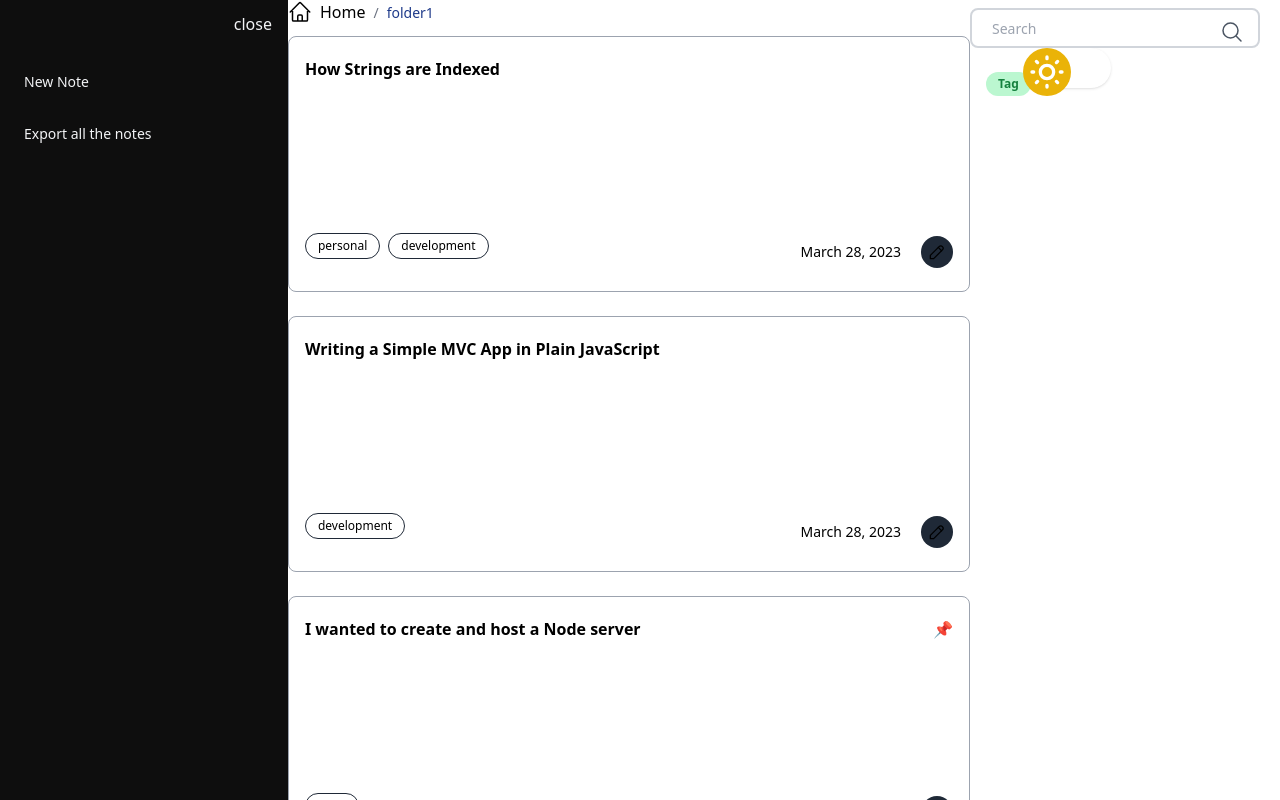
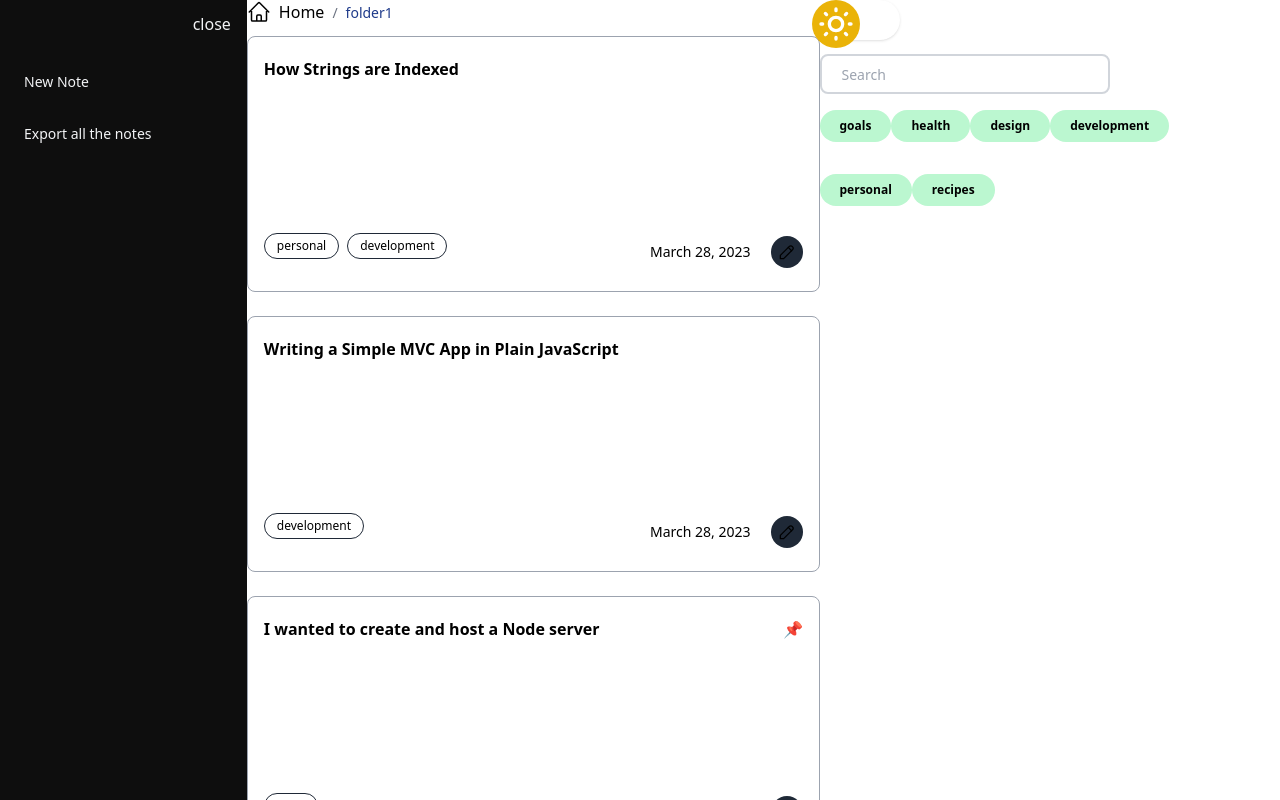
Before and after one commit to yayueLaurazhou/theLittlePrinceJournal, a React (Vite) app in the folder my-first-react-app/: page / in a window 1280 px wide. Shown: the top 800 px of the page. Built offline with nearby package versions, Linux system fonts and the light colour scheme.

Commit message:
first draft, too many ideas

```diff
--- a/my-first-react-app/notes.js
+++ b/my-first-react-app/notes.js
@@ -41,6 +41,7 @@ const tags = [
       id: 'e0196fd9-d644-4ca8-aa58-467b8082993e',
       title:
         'How Strings are Indexed',
+      body: "String are very very important",
       tags: ['personal', 'development'],
       category: "folder1",
       pinned: false
@@ -49,6 +50,7 @@ const tags = [
       id: '6a2923a6-8fed-4277-9286-49125c91d876',
       title:
         "Writing a Simple MVC App in Plain JavaScript",
+      body: "MVC is a structure used to...",
       created: '2019-10-14T17:01:39-05:00',
       lastUpdated: '2019-10-14T17:01:49-05:00',
       tags: ['development'],
@@ -59,6 +61,7 @@ const tags = [
       id: 'a4c5ea72-34ed-496d-aa90-096df7e1ffbd',
       title:
         "I wanted to create and host a Node server",
+      body: "This is a project I have been thinking for a long time",
       created: '2019-10-14T17:00:31-05:00',
       lastUpdated: '2019-10-14T17:00:55-05:00',
       tags : ['work'],
@@ -68,3 +71,4 @@ const tags = [
   ]
 
   export {notes}
+  export {tags}
--- a/my-first-react-app/src/App.jsx
+++ b/my-first-react-app/src/App.jsx
@@ -1,17 +1,54 @@
 import Note from "./note";
+import {notes} from "../notes"
 import SideBar from "./sidebar";
 import NavBar from "./navbar";
 import {useState, useEffect} from "react";
+import { tags } from "../notes";
 import "./index.css";
 
 
 function App() {
-  const [isDark, setIsDark] = useState(false)
-  // const [isEdit]
+  const [isDark, setIsDark] = useState(false);
+  const [searchQuery, setSearchQuery] = useState("");
+  const [selectedFilters, setSelectedFilters] = useState([]);
+  const [filteredItems, setFilteredItems] = useState(notes);
+
+  function filterAndSearchItems() {
+    let filteredItems = notes;
+
+    if (selectedFilters.length > 0) {
+      filteredItems = filteredItems.filter((note) =>
+        note.tags.some((tag) => selectedFilters.includes(tag)));
+    }
+
+    if (searchQuery.length > 0) {
+      filteredItems = filteredItems.filter((note) =>
+        `${note.title} ${note.body}`
+          .toLowerCase()
+          .includes(searchQuery.toLowerCase())
+      );
+    }
+
+    setFilteredItems(filteredItems);
+  }
+
+
+  const handleFilterButtonClick = (selectedCategory) => {
+      if (selectedFilters.includes(selectedCategory)) {
+        let filters = selectedFilters.filter((el) => el !== selectedCategory);
+        setSelectedFilters(filters);
+      } else {
+        setSelectedFilters([...selectedFilters, selectedCategory]);
+      }
+  };
+
+  useEffect(() => {
+    filterAndSearchItems();
+  }, [selectedFilters, searchQuery, notes]);
 
   const toggleDark = () => {
     setIsDark(isDark ? false : true)
-  }
+  };
 
   useEffect(
     function(){
@@ -29,12 +66,12 @@ function App() {
         <SideBar/>
         <main>
           <NavBar/>
-          <Note/>
+          <Note posts={filteredItems}/>
         </main>
         <aside>
-          <SearchBar/>
-          <TagsFilter/>
           <DarkModeButton isDark={isDark} toggleDark={toggleDark}/>
+          <SearchBar searchQuery={searchQuery} setSearchQuery={setSearchQuery}/>
+          <TagsFilter tags={tags} handleFilterButtonClick={handleFilterButtonClick} selectedFilters={selectedFilters}/>
         </aside>
       </section>
 
@@ -43,26 +80,33 @@ function App() {
 }
 
 
-function SearchBar(){
+function SearchBar({searchQuery, setSearchQuery}){
   return (
     <div class="pt-2 relative mx-auto text-gray-600">
       <input class="border-2 border-gray-300 bg-white h-10 px-5 pr-16 rounded-lg text-sm focus:outline-none"
-        type="search" name="search" placeholder="Search"/>
-      <button type="submit" class="absolute right-0 top-0 mt-5 mr-4">
+        type="search" name="search" placeholder="Search" value={searchQuery}
+        onChange={(e) => setSearchQuery(e.target.value)}/>
+      {/* <button type="submit" class="top-0 mt-5 mr-4">
         <svg xmlns="http://www.w3.org/2000/svg" fill="none" viewBox="0 0 24 24" strokeWidth={1.5} stroke="currentColor" className="w-6 h-6">
           <path strokeLinecap="round" strokeLinejoin="round" d="m21 21-5.197-5.197m0 0A7.5 7.5 0 1 0 5.196 5.196a7.5 7.5 0 0 0 10.607 10.607Z" />
         </svg>
-      </button>
+      </button> */}
     </div>
   );
 }
 
 
-function TagsFilter(){
+function TagsFilter({tags, handleFilterButtonClick, selectedFilters}){
   return(
-    <div class="ml-4 text-xs inline-flex items-center font-bold leading-sm px-3 py-1 bg-green-200 text-green-700 rounded-full">
-      Tag
-    </div>
+    <>
+    {tags?.map((tag, idx) => (
+       <button className={`my-4 text-xs inline-flex items-center font-bold leading-sm px-5 py-2 bg-green-200 text-black-700 rounded-full hover:shadow-lg ${
+        selectedFilters?.includes(tag.name) ? "bg-orange-400" : ""}`} onClick={() => handleFilterButtonClick(tag.name)} key={`filters-${idx}`}>
+        {tag.name}
+       </button>
+    ))}
+    </>
+
   );
 }
 
--- a/my-first-react-app/src/note.jsx
+++ b/my-first-react-app/src/note.jsx
@@ -1,20 +1,16 @@
-import {notes} from "../notes"
-
-
-
-export default function Note(){
+export default function Note({posts}){
     return(
         <>
     <div class="container mx-auto mt-3">
-        {notes?.map((note, i) => (
+        {posts?.map((post, i) => (
             <div key={i} class="h-64 bg-white flex flex-col justify-between dark:border-gray-700 rounded-lg border border-gray-400 mb-6 py-5 px-4">
                 <div class="flex flex-nowraps justify-between">
-                    <h4 class="font-bold mb-3">{note?.title}</h4>
-                    <h3>{note?.pinned && '📌'}</h3>
+                    <h4 class="font-bold mb-3">{post?.title}</h4>
+                    <h3>{post?.pinned && '📌'}</h3>
                 </div>
                 <div class="flex justify-between">
                     <div class="flex flex-nowrap">
-                        {note.tags?.map((tag, i) => (
+                        {post.tags?.map((tag, i) => (
                         <div class="mb-3 border border-gray-800 rounded-full px-3 py-1 mr-2 text-xs flex items-center justify-center">
                             <p>{tag}</p>
                         </div>
```
